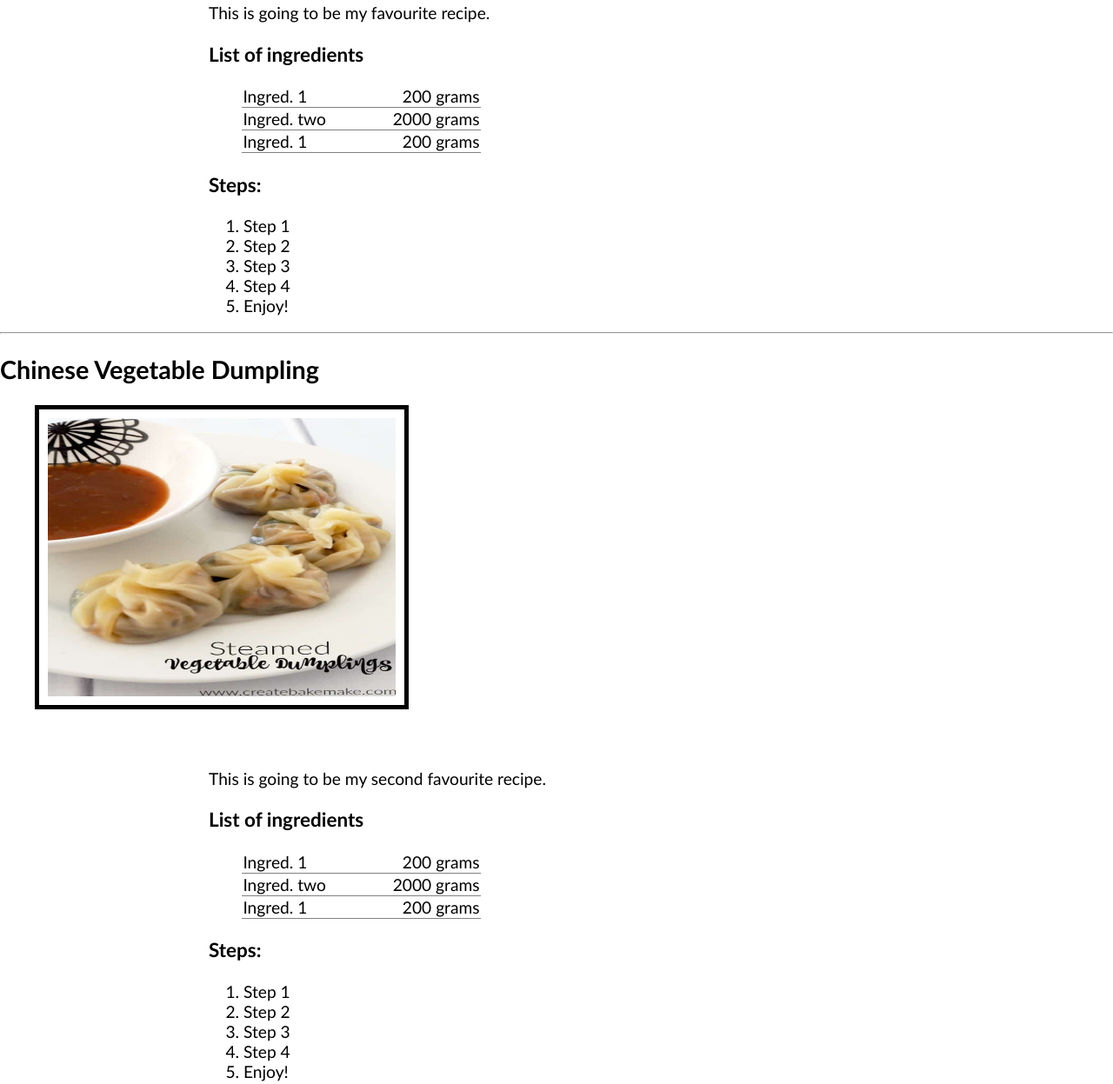
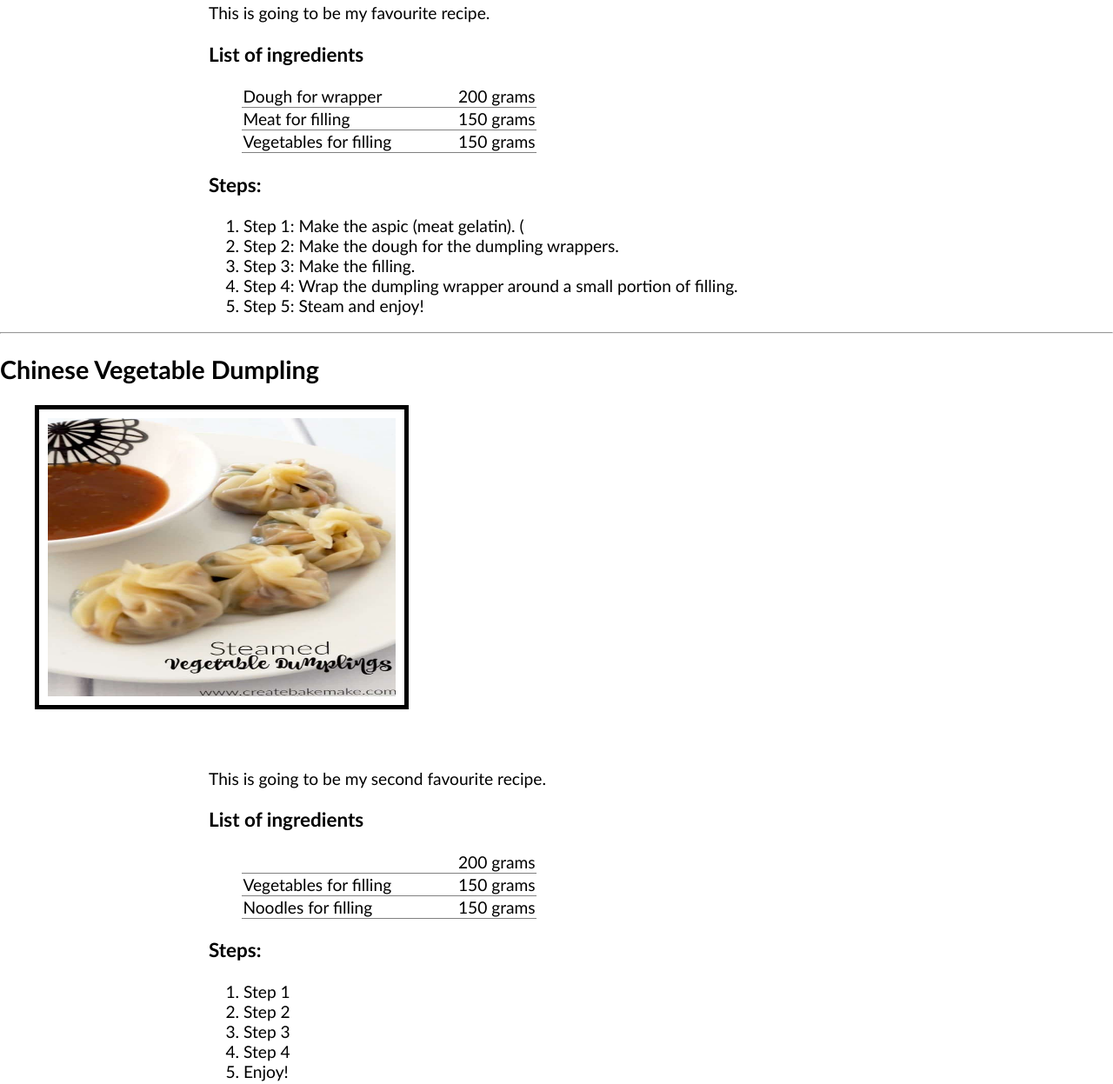
Before and after one commit to aryan2026gupta/My-favourite-chinese-food-recipes., a plain HTML site: page index.html in a window 1280 px wide. Shown: the part 591-1838 px from the top of the page at 87% size. Drawn offline with Linux system fonts and the light colour scheme.

Commit message:
Update index.html

```diff
--- a/index.html
+++ b/index.html
@@ -37,18 +37,18 @@
 
 <table>
 <tr>
-<td class="ingredient">Ingred. 1</td>
+<td class="ingredient">Dough for wrapper </td>
 <td class="amount">200 grams </td>
 </tr>
 
 <tr>
-    <td class="ingredient">Ingred. two</td>
-    <td class="amount">2000 grams</td>
+    <td class="ingredient">Meat for filling</td>
+    <td class="amount">150 grams</td>
 </tr>
 
 <tr>
-    <td class="ingredient">Ingred. 1</td>
-    <td class="amount">200 grams</td>
+    <td class="ingredient">Vegetables for filling</td>
+    <td class="amount">150 grams</td>
 </tr>
 
 </table>
@@ -64,11 +64,12 @@
 
 <h3>Steps:</h3>
 <ol>
-    <li>Step 1</li>
-    <li>Step 2</li>
-    <li>Step 3</li>
-    <li>Step 4</li>
-    <li>Enjoy!</li>
+    <li>Step 1: Make the aspic (meat gelatin). (</li>
+    <li>Step 2: Make the dough for the dumpling wrappers.</li>
+    <li>Step 3: Make the filling. </li>
+    <li>Step 4: Wrap the dumpling wrapper around a small portion of filling.</li>
+    <li>Step 5: Steam and enjoy!</li>
+</ol>
 </article>
 
 <hr>
@@ -85,18 +86,18 @@
     <h3> List of ingredients </h3>
     <table>
         <tr>
-        <td class="ingredient">Ingred. 1</td>
+        <td class="ingredient"Dough for wrapper</td>
         <td class="amount">200 grams </td>
         </tr>
 
         <tr>
-            <td class="ingredient">Ingred. two</td>
-            <td class="amount">2000 grams</td>
+            <td class="ingredient">Vegetables for filling</td>
+            <td class="amount">150 grams</td>
         </tr>
 
         <tr>
-            <td class="ingredient">Ingred. 1</td>
-            <td class="amount">200 grams</td>
+            <td class="ingredient">Noodles for filling</td>
+            <td class="amount">150 grams</td>
         </tr>
 
         </table>
```
